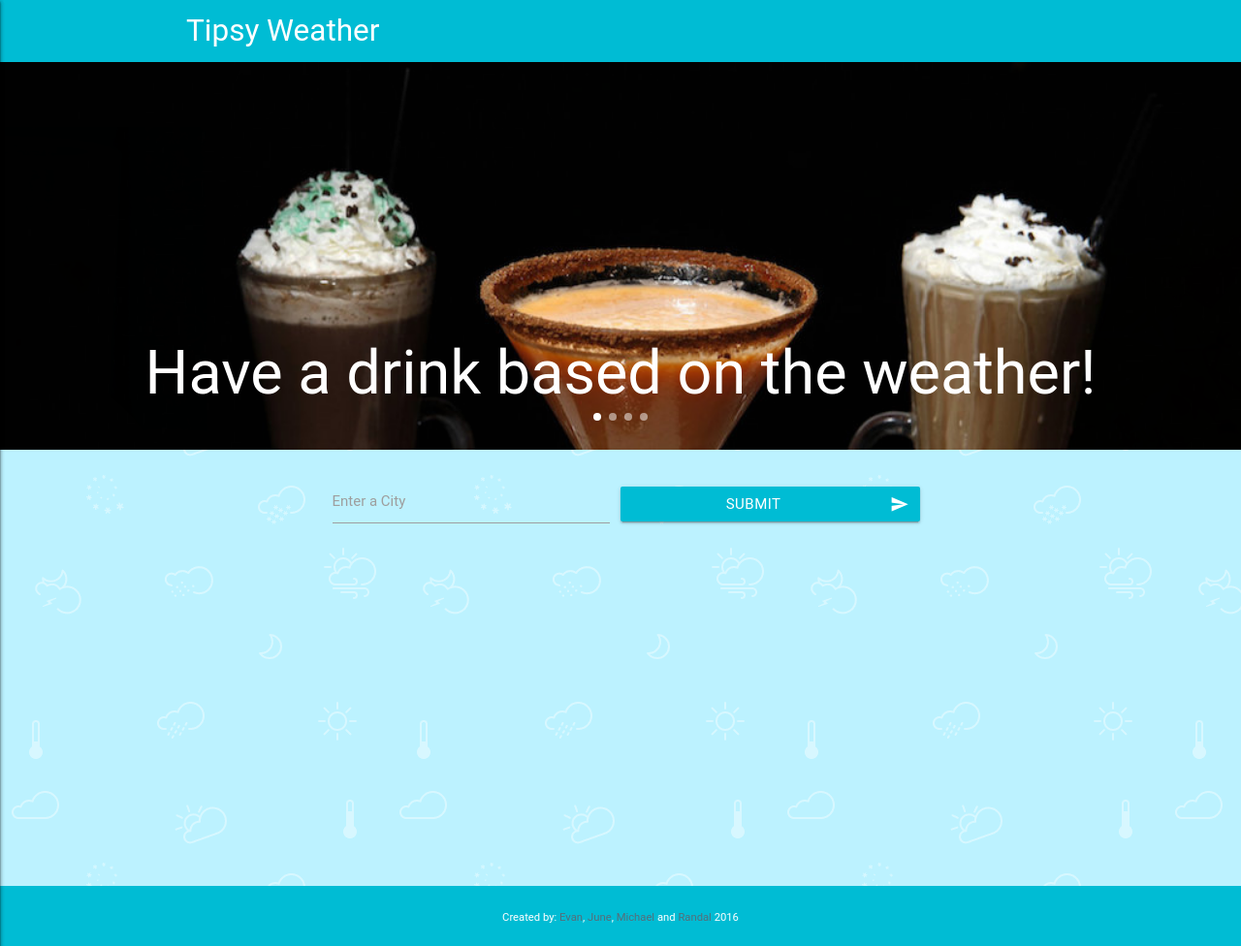
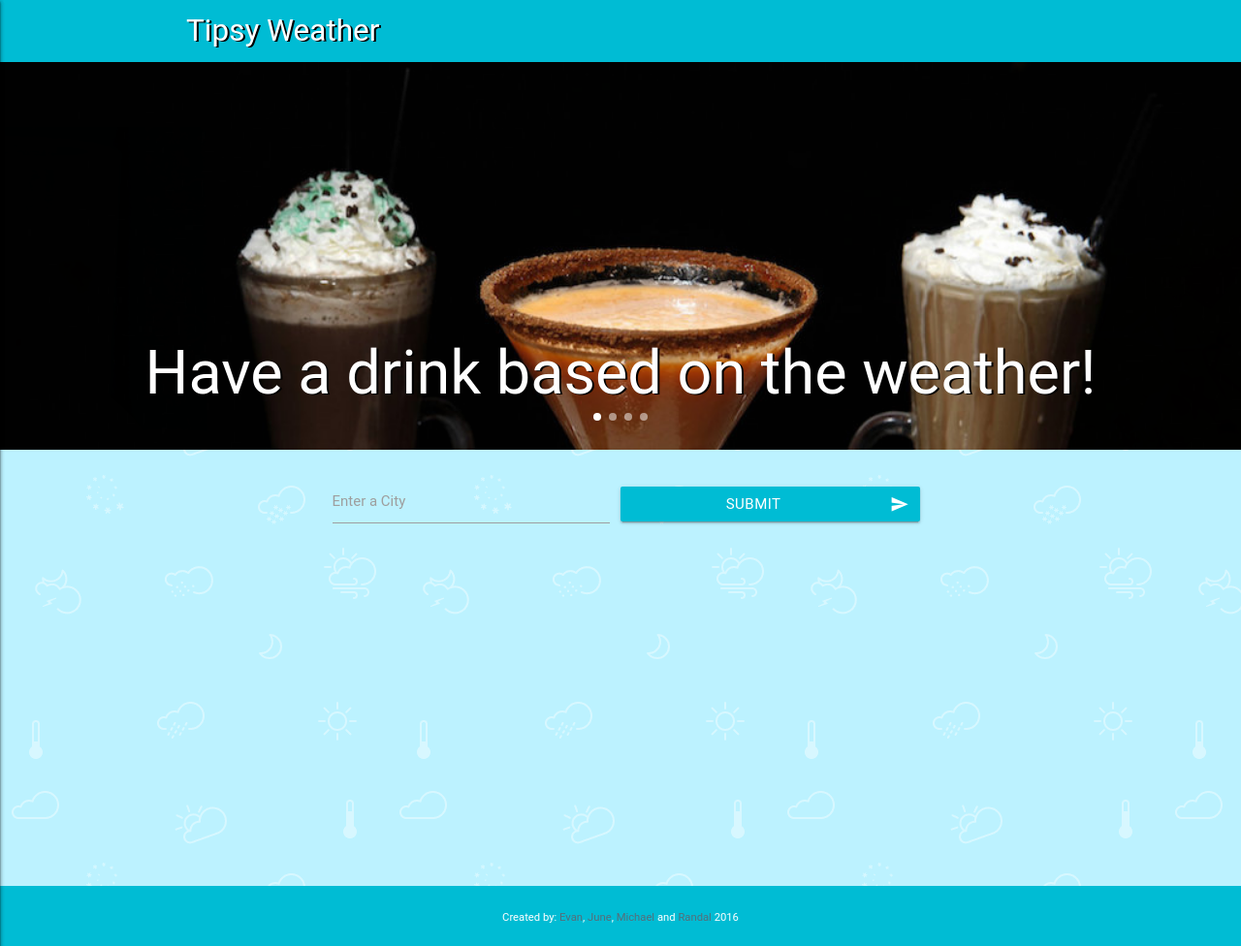
Before and after one commit to RJRowland93/Drink_Weather, a PHP site: page / in a window 1280 px wide. Shown: the whole page at 97% size. Run offline with PHP 8.4, Linux system fonts and the light colour scheme; some libraries are stand-ins or nearby versions; some web fonts are replaced.

Commit message:
added text shadow and made changed .hide to visibility:hidden

```diff
--- a/assets/css/main.css
+++ b/assets/css/main.css
@@ -18,7 +18,7 @@
   	perspective: 400px !important;
   }
   .hide {
-  	display: none;
+  	visibility: hidden;
   }
 div .background img{
   width: 100%;
@@ -29,3 +29,6 @@ div .background img{
 a {
   color: #546e7a;
 }
+.shadow {
+  text-shadow: 2px 1px #000;
+}
--- a/index.html
+++ b/index.html
@@ -21,7 +21,7 @@
 <header>
   <nav role="navigation" class="cyan">
     <div class="nav-wrapper container">
-      <a id="logo-container" href="#" class="brand-logo">Tipsy Weather</a>
+      <a id="logo-container" href="#" class="brand-logo shadow">Tipsy Weather</a>
     </div>
   </nav>
 </header>
@@ -31,7 +31,7 @@
   <!-- Drink Carousel -->
   <div class="carousel carousel-slider" data-indicators="true">
     <div class="carousel-fixed-item center">
-      <h1 class="white-text">Have a drink based on the weather!</h1>
+      <h1 class="white-text shadow">Have a drink based on the weather!</h1>
     </div>
     <a class="carousel-item" id="winter" href="#one!"><img class="responsive-img" src="assets/images/winterdrink.jpg"></a>
     <a class="carousel-item" id="fall" href="#two!"><img class="responsive-img" src="assets/images/falldrink.jpg"></a>
@@ -82,7 +82,7 @@
         <div class="card hoverable">
           <div class="card-image">
             <img class="responsive-img" src="assets/images/cold.jpg">
-            <span class="card-title" id="drinkTitle">Drink Title</span>
+            <span class="card-title shadow" id="drinkTitle">Drink Title</span>
           </div>
           <div class="card-content" id="drinkIngredients">
           <!--ingredients will be added here from cocktail db api-->
```
